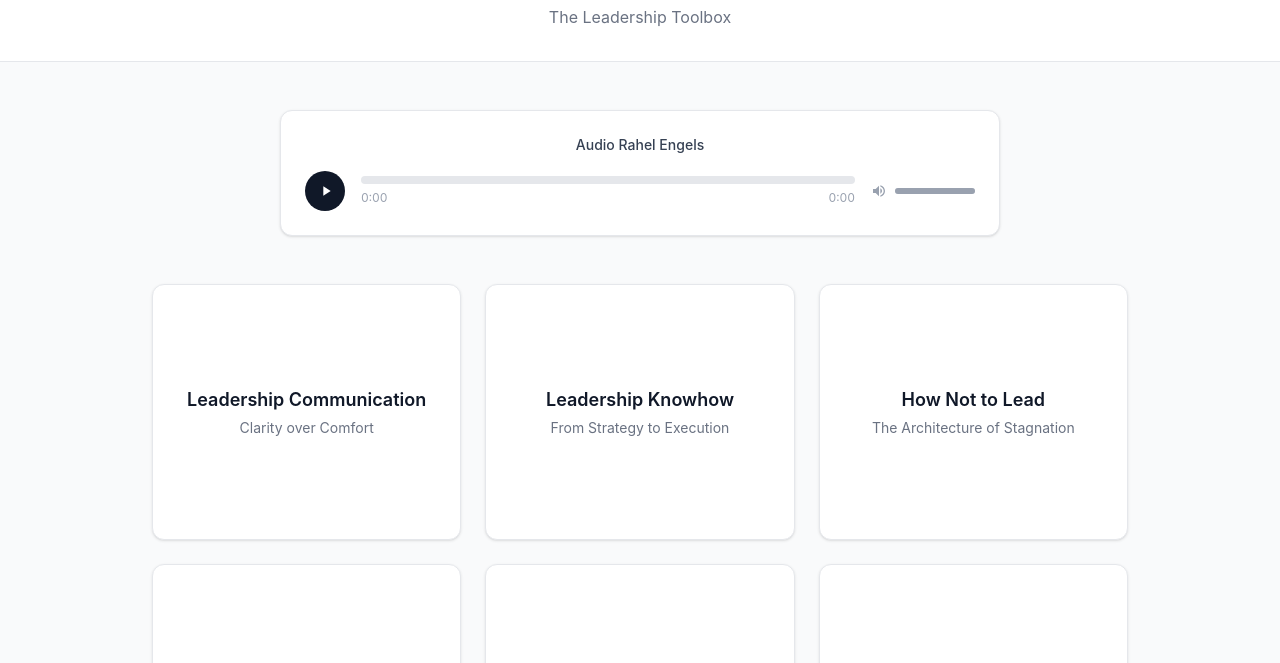
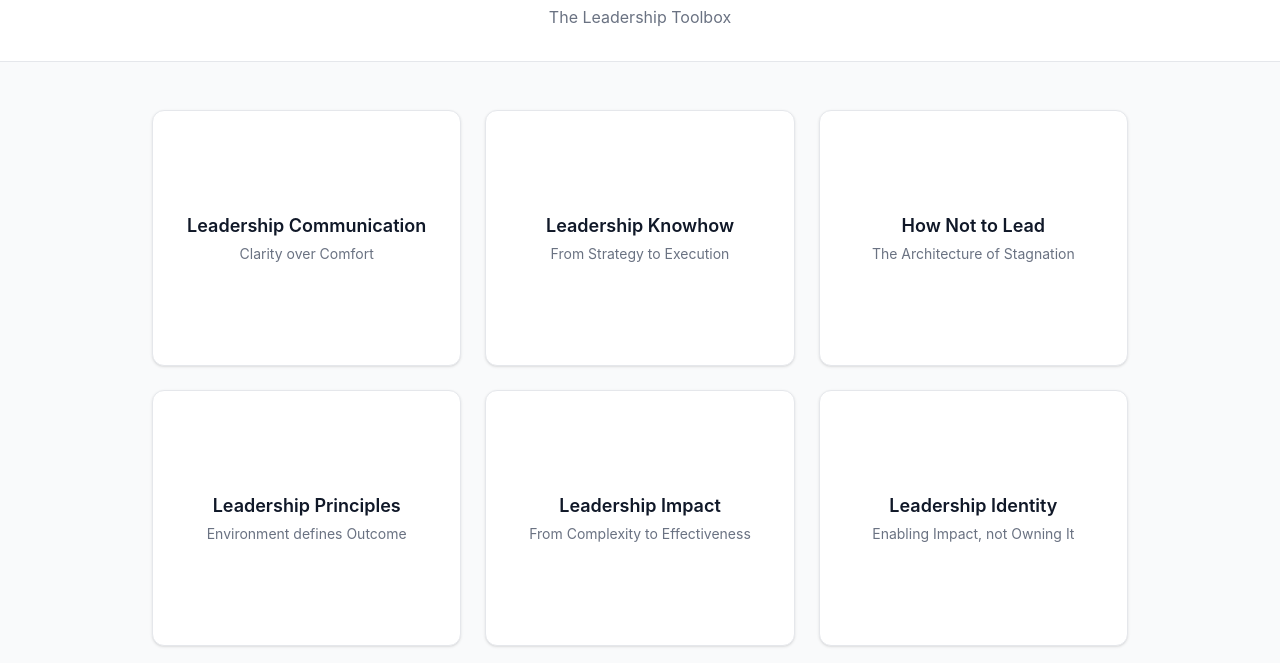
Before and after one commit to leuk80/cas-projekt, an Astro site: page / in a window 1280 px wide. Shown: the part 71-734 px from the top of the page. Built offline with nearby package versions, Linux system fonts and the light colour scheme; Astro itself is replaced by a stand-in of ours.

Commit message:
Remove AudioPlayer component from index.astro

```diff
--- a/src/pages/index.astro
+++ b/src/pages/index.astro
@@ -12,7 +12,7 @@ import CardGrid from '../components/CardGrid.astro';
   />
 
   <main class="py-12 space-y-12">
-    <AudioPlayer src="/audio/interview.mp3" title="Audio Rahel Engels" />
+
 
     <section>
       <CardGrid />
```
